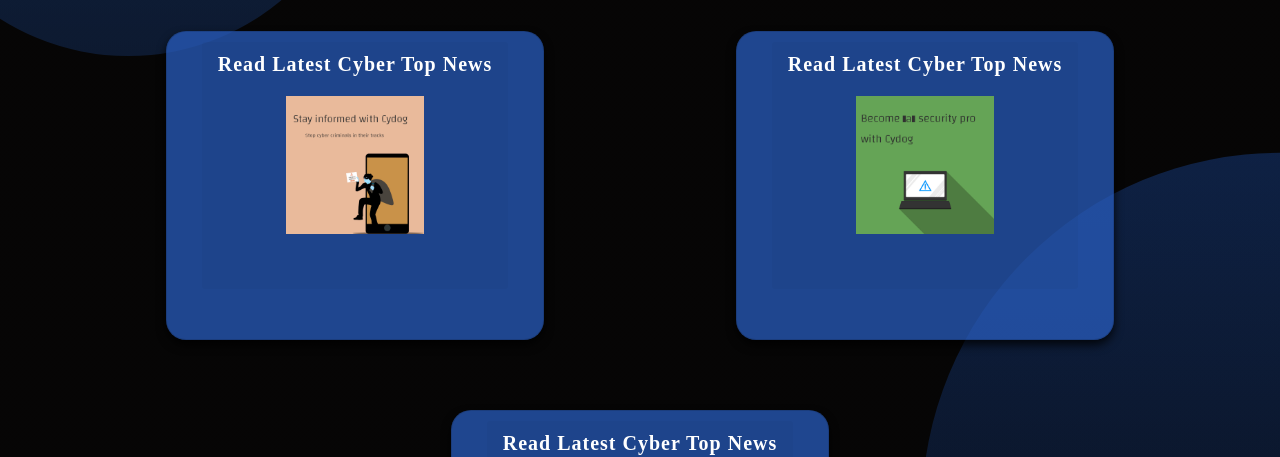
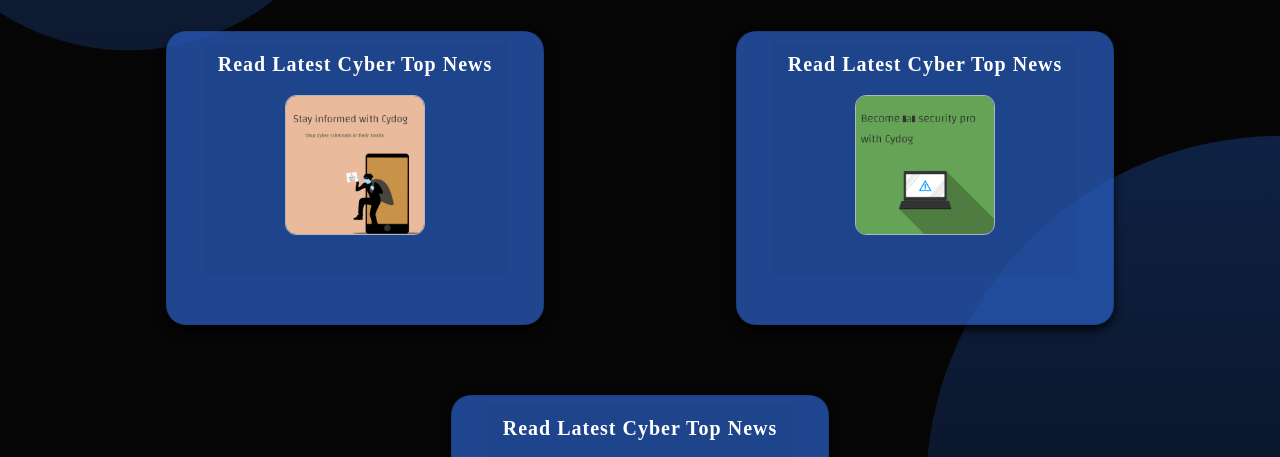
Before and after one commit to omarpervezz/cydogg, a plain HTML site: page index.html in a window 1280 px wide. Shown: the part 293-750 px from the top of the page. Drawn offline with nearby package versions, Linux system fonts and the light colour scheme; a script that the page names is missing; files whose address does not match are found by name; a web font is replaced by a local one.

Commit message:
Add files via upload

```diff
--- a/resources/css/style.css
+++ b/resources/css/style.css
@@ -1485,8 +1485,10 @@ nav .logo_link {
     font-size: 2rem;
 }
 #cyber_news_card .cyber_news_img {
-    padding-bottom: 4rem;
     width: 138px !important;
+    outline: .1rem solid #b1b6be;
+    border-radius: 1rem;
+    margin-bottom: 4rem !important;
 }
 #cyber_news_card .card .card-body .news_info .feed-item-title a {
     color: rgb(255, 255, 255);
```
